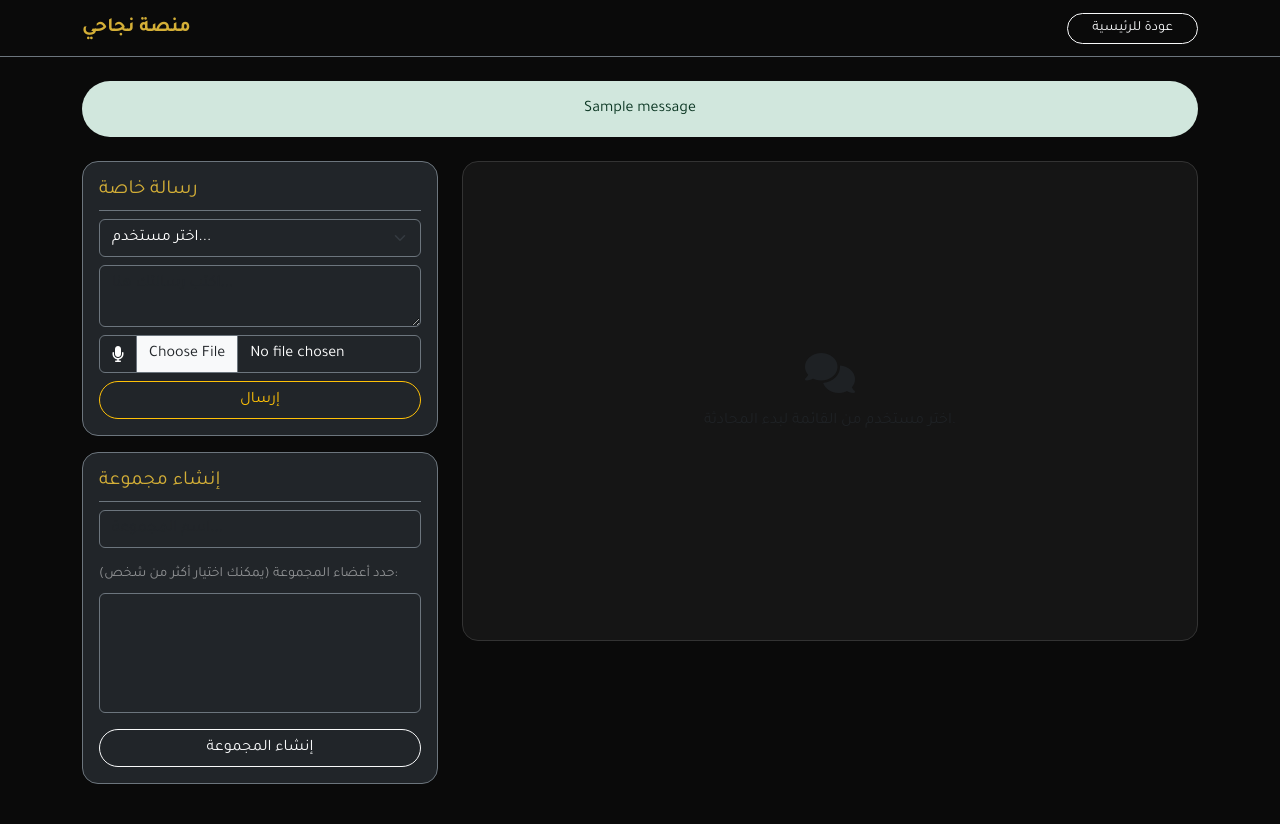
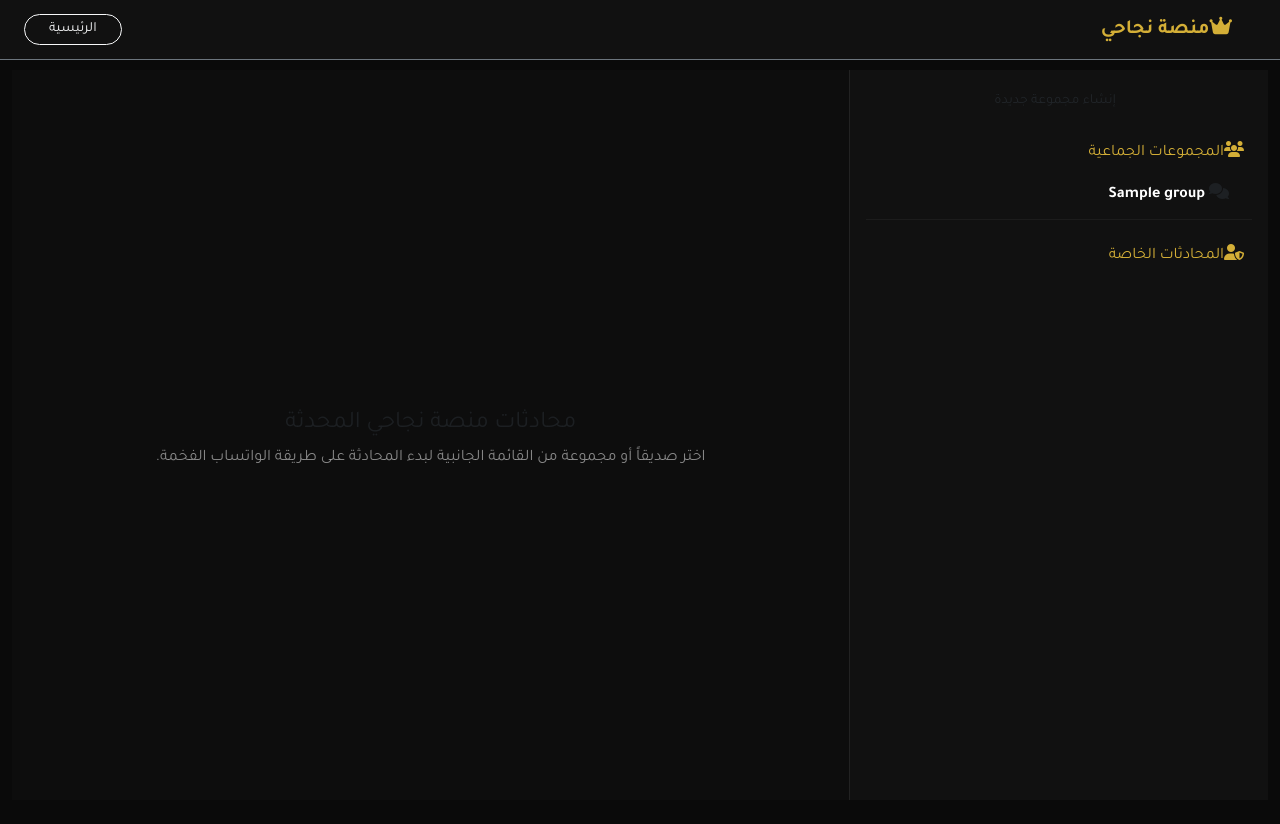
Before and after one commit to fsrawi/masarat-platform, a Flask app: page /messages in a window 1280 px wide. After the commit the page ends 800 px from the top, so only its background shows below. Run offline with Flask 3, Linux system fonts and the light colour scheme; a user stored in the database is signed in; tables that the repository leaves empty hold one stand-in row (values such as "Sample post"); one stand-in notice (Sample message) is shown; lists and menus that the app fills with data are empty.

Commit message:
Feature: Refactor chat interface to WhatsApp UI and add specific message deletion

```diff
--- a/app.py
+++ b/app.py
@@ -31,12 +31,10 @@ def load_user(user_id):
 
 with app.app_context():
     try:
-        # فحص تلقائي لإنشاء الجداول الناقصة دون مسح البيانات
         db.create_all()
     except Exception as db_err:
         print(f"⚠️ DATABASE ERROR: {db_err}")
 
-# تفعيل صلاحية الأدمن تلقائياً لحسابك fawzi
 @app.before_request
 def auto_admin():
     try:
@@ -105,7 +103,7 @@ def home():
 
         return render_template('home.html', stories=stories, show_welcome=not current_user.is_authenticated, t=t)
     except Exception as e:
-        return f"<div dir='ltr' style='background:#111; color:#ff4444; padding:20px; font-family:monospace;'><h3>🚨 HOME ERROR:</h3><pre>{traceback.format_exc()}</pre></div>"
+        return f"<div dir='ltr' style='background:#111; color:#ff4444; padding:20px; font-family:monospace;'><h3>🚨 ERROR:</h3><pre>{traceback.format_exc()}</pre></div>"
 
 @app.route('/register', methods=['GET', 'POST'])
 def register():
@@ -190,21 +188,38 @@ def messages():
 
     if request.method == 'POST':
         chat_type = request.form.get('chat_type')
+        voice = request.files.get('voice_file')
+        voice_name = None
+
+        if voice and voice.filename:
+            filename = secure_filename(voice.filename)
+            voice_name = f"voice_{int(datetime.utcnow().timestamp())}_{filename}"
+            voice.save(os.path.join(app.config['UPLOAD_FOLDER'], voice_name))
+
         if chat_type == 'private':
             receiver = User.query.filter_by(username=request.form.get('receiver', '').strip()).first()
             msg = request.form.get('message', '').strip()
-            if receiver and msg:
-                db.session.add(DirectMessage(sender_id=current_user.id, receiver_id=receiver.id, message_text=msg))
+            if receiver and (msg or voice_name):
+                db.session.add(DirectMessage(
+                    sender_id=current_user.id, receiver_id=receiver.id,
+                    message_text=msg, voice_file=voice_name, is_voice=bool(voice_name)
+                ))
                 db.session.commit()
                 return redirect(url_for('messages', tab='private', **{'with': receiver.username}))
+
         elif chat_type == 'group':
             group = Group.query.get(request.form.get('group_id'))
             msg = request.form.get('message', '').strip()
-            if group and msg:
-                db.session.add(GroupMessage(group_id=group.id, sender_id=current_user.id, message_text=msg))
+            if group and (msg or voice_name):
+                db.session.add(GroupMessage(
+                    group_id=group.id, sender_id=current_user.id,
+                    message_text=msg, voice_file=voice_name, is_voice=bool(voice_name)
+                ))
                 db.session.commit()
                 return redirect(url_for('messages', tab='groups', group_id=group.id))
 
+    # جلب الرسائل الخاصة
+    private_msgs = []
     if chatting_with:
         other = User.query.filter_by(username=chatting_with).first()
         if other:
@@ -212,14 +227,19 @@ def messages():
                 or_((DirectMessage.sender_id == current_user.id) & (DirectMessage.receiver_id == other.id),
                     (DirectMessage.sender_id == other.id) & (DirectMessage.receiver_id == current_user.id))
             ).order_by(DirectMessage.created_at.asc()).all()
-        else: private_msgs = []
-    else: private_msgs = []
 
-    group_msgs = GroupMessage.query.filter_by(group_id=selected_group_id).order_by(GroupMessage.created_at.asc()).all() if selected_group_id else []
+    # جلب رسائل المجموعات
+    group_msgs = []
+    if selected_group_id:
+        group_msgs = GroupMessage.query.filter_by(group_id=selected_group_id).order_by(GroupMessage.created_at.asc()).all()
+
+    # جلب المجموعات التي يشترك فيها المستخدم الحالي فقط
+    my_groups = current_user.chat_groups.all() if current_user.is_authenticated else []
+    all_users = User.query.filter(User.id != current_user.id).all()
 
     return render_template('messages.html',
-                           all_users=User.query.filter(User.id != current_user.id).all(),
-                           my_groups=current_user.chat_groups.all() if current_user.is_authenticated else [],
+                           all_users=all_users,
+                           my_groups=my_groups,
                            private_messages=private_msgs,
                            group_messages=group_msgs,
                            active_tab=active_tab, chatting_with=chatting_with, selected_group_id=selected_group_id)
@@ -244,6 +264,28 @@ def create_group():
         db.session.add(new_group)
         db.session.commit()
     return redirect(url_for('messages', tab='groups'))
+
+# --- مسار حذف الرسائل المحددة (جديد ومطلوب) ---
+@app.route('/delete-selected-messages', methods=['POST'])
+@login_required
+def delete_selected_messages():
+    msg_ids = request.form.getlist('message_ids')
+    is_group = request.form.get('is_group') == 'true'
+    chatting_with = request.form.get('chatting_with', '')
+    group_id = request.form.get('group_id', '')
+
+    if msg_ids:
+        ids_as_int = [int(i) for i in msg_ids]
+        if is_group:
+            GroupMessage.query.filter(GroupMessage.id.in_(ids_as_int), GroupMessage.sender_id == current_user.id).delete(synchronize_session=False)
+        else:
+            DirectMessage.query.filter(DirectMessage.id.in_(ids_as_int), DirectMessage.sender_id == current_user.id).delete(synchronize_session=False)
+        db.session.commit()
+        flash('تم حذف الرسائل المحددة بنجاح', 'success')
+
+    if is_group:
+        return redirect(url_for('messages', tab='groups', group_id=group_id))
+    return redirect(url_for('messages', tab='private', **{'with': chatting_with}))
 
 @app.route('/profile/<username>')
 @login_required
@@ -281,34 +323,4 @@ def edit_profile():
 @app.route('/clear-chat/<username>', methods=['POST'])
 @login_required
 def clear_chat(username):
-    other_user = User.query.filter_by(username=username).first_or_404()
-    msgs = DirectMessage.query.filter(
-        or_((DirectMessage.sender_id == current_user.id) & (DirectMessage.receiver_id == other_user.id),
-            (DirectMessage.sender_id == other_user.id) & (DirectMessage.receiver_id == current_user.id))
-    ).all()
-    for m in msgs: db.session.delete(m)
-    db.session.commit()
-    return redirect(url_for('messages', tab='private'))
-
-# --- مسار الأدمن المحصّن بكاشف الأخطاء الشامل ---
-@app.route('/admin')
-@login_required
-def admin_panel():
-    try:
-        if not current_user.is_admin:
-            abort(403)
-        return render_template('admin.html', users=User.query.all())
-    except Exception as e:
-        return f"<div dir='ltr' style='background:#111; color:#ff4444; padding:20px; font-family:monospace;'><h3>🚨 ADMIN PANEL ERROR:</h3><pre>{traceback.format_exc()}</pre></div>"
-
-@app.route('/admin/delete-user/<int:user_id>', methods=['POST'])
-@login_required
-def admin_delete_user(user_id):
-    if not current_user.is_admin: abort(403)
-    user = User.query.get_or_404(user_id)
-    db.session.delete(user)
-    db.session.commit()
-    return redirect(url_for('admin_panel'))
-
-if __name__ == '__main__':
-    app.run(host='0.0.0.0', port=int(os.environ.get('PORT', 10000)))
+    other_user = User.query.filter_by(username=username).first_or_404
--- a/templates/messages.html
+++ b/templates/messages.html
@@ -1,109 +1,166 @@
 <!DOCTYPE html>
-<html lang="{{ current_lang }}" dir="{{ 'rtl' if current_lang == 'ar' else 'ltr' }}">
+<html lang="ar" dir="rtl">
 <head>
     <meta charset="UTF-8">
-    <title>الرسائل والمجموعات</title>
+    <title>شات منصة نجاحي</title>
     <link href="https://cdn.jsdelivr.net/npm/bootstrap@5.3.0/dist/css/bootstrap.min.css" rel="stylesheet">
     <link rel="stylesheet" href="https://cdnjs.cloudflare.com/ajax/libs/font-awesome/6.4.0/css/all.min.css">
     <link href="https://fonts.googleapis.com/css2?family=Tajawal:wght@400;700&display=swap" rel="stylesheet">
     <style>
-        body { background-color: #0a0a0a; color: #f3f4f6; font-family: 'Tajawal', sans-serif; }
+        body { background-color: #0a0a0a; color: #f3f4f6; font-family: 'Tajawal', sans-serif; height: 100vh; overflow: hidden; }
         .text-gold { color: #d4af37 !important; }
-        .chat-box { background: #151515; border: 1px solid #333; border-radius: 16px; height: 60vh; overflow-y: auto; padding: 20px; }
-        .msg-bubble { max-width: 75%; padding: 12px 18px; border-radius: 20px; margin-bottom: 15px; }
-        .msg-sent { background: #d4af37; color: #000; margin-left: auto; border-bottom-right-radius: 4px; }
-        .msg-received { background: #222; color: #fff; margin-right: auto; border-bottom-left-radius: 4px; border: 1px solid #444; }
+        .main-container { height: calc(100vh - 70px); margin-top: 10px; }
+        .sidebar { background-color: #111; border-left: 1px solid #222; height: 100%; overflow-y: auto; }
+        .chat-area { background-color: #0d0d0d; height: 100%; display: flex; flex-direction: column; }
+        .chat-header { background-color: #161616; padding: 15px 20px; border-bottom: 1px solid #222; }
+        .chat-body { flex: 1; overflow-y: auto; padding: 20px; background: radial-gradient(circle at center, #151515 0%, #0a0a0a 100%); }
+        .chat-footer { background-color: #161616; padding: 15px; border-top: 1px solid #222; }
+        .user-item { padding: 12px 15px; border-bottom: 1px solid #1c1c1c; cursor: pointer; transition: background 0.2s; display: block; text-decoration: none; color: #fff; }
+        .user-item:hover, .user-item.active { background-color: #1c1c1c; border-right: 4px solid #d4af37; text-decoration: none; color: #fff; }
+        .msg-row { display: flex; align-items: center; margin-bottom: 15px; width: 100%; }
+        .msg-bubble { max-width: 65%; padding: 10px 15px; border-radius: 15px; position: relative; font-size: 0.95rem; box-shadow: 0 2px 5px rgba(0,0,0,0.2); }
+        .msg-sent { background-color: #d4af37; color: #000; margin-right: auto; border-bottom-right-radius: 2px; }
+        .msg-received { background-color: #222; color: #fff; margin-left: auto; border-bottom-left-radius: 2px; border: 1px solid #333; }
+        .msg-time { font-size: 0.7rem; margin-top: 4px; text-align: left; opacity: 0.7; }
+        .delete-checkbox { margin: 0 10px; cursor: pointer; transform: scale(1.2); }
     </style>
 </head>
 <body>
-    <nav class="navbar navbar-dark mb-4 border-bottom border-secondary" style="background: rgba(10,10,10,0.9);">
-        <div class="container">
-            <a class="navbar-brand fw-bold text-gold" href="{{ url_for('home') }}">منصة نجاحي</a>
-            <a href="{{ url_for('home') }}" class="btn btn-outline-light btn-sm rounded-pill px-4">عودة للرئيسية</a>
+    <nav class="navbar navbar-dark border-bottom border-secondary" style="background: #111; height: 60px;">
+        <div class="container-fluid px-4">
+            <a class="navbar-brand fw-bold text-gold" href="{{ url_for('home') }}"><i class="fa-solid fa-crown me-2"></i>منصة نجاحي</a>
+            <a href="{{ url_for('home') }}" class="btn btn-outline-light btn-sm rounded-pill px-4">الرئيسية</a>
         </div>
     </nav>
-    <div class="container">
 
-        {% with messages = get_flashed_messages(with_categories=true) %}
-            {% if messages %}
-                {% for category, message in messages %}
-                    <div class="alert alert-{{ category }} rounded-pill text-center border-0 mb-4">{{ message }}</div>
+    <div class="container-fluid main-container">
+        <div class="row h-100 g-0">
+
+            <div class="col-md-4 sidebar">
+                <div class="p-3">
+                    <button class="btn btn-gold w-100 rounded-pill mb-3 btn-sm" data-bs-toggle="collapse" data-bs-target="#createGroupForm">
+                        <i class="fa-solid fa-users-medical me-2"></i>إنشاء مجموعة جديدة
+                    </button>
+                    <div class="collapse bg-dark p-3 rounded-3 mb-3 border border-secondary" id="createGroupForm">
+                        <form action="{{ url_for('create_group') }}" method="POST">
+                            <input type="text" name="group_name" class="form-control form-control-sm bg-dark text-white border-secondary mb-2" placeholder="اسم المجموعة..." required>
+                            <label class="form-label text-white-50 small">اختر الأعضاء لإضافتهم للمجموعة:</label>
+                            <div class="border border-secondary p-2 rounded bg-black" style="max-height: 100px; overflow-y: auto;">
+                                {% for u in all_users %}
+                                    <div class="form-check">
+                                        <input class="form-check-input" type="checkbox" name="members" value="{{ u.id }}" id="u{{ u.id }}">
+                                        <label class="form-check-label text-white small" for="u{{ u.id }}">{{ u.username }}</label>
+                                    </div>
                                 {% endfor %}
-            {% endif %}
-        {% endwith %}
-
-        <div class="row">
-            <div class="col-md-4 mb-4">
-                <div class="bg-dark p-3 rounded-4 border border-secondary mb-3">
-                    <h5 class="text-gold border-bottom border-secondary pb-2">رسالة خاصة</h5>
-                    <form action="{{ url_for('messages') }}" method="POST" enctype="multipart/form-data">
-                        <input type="hidden" name="chat_type" value="private">
-                        <select name="receiver" class="form-select bg-dark text-white border-secondary mb-2" required>
-                            <option value="">اختر مستخدم...</option>
-                            {% for u in all_users %}
-                                <option value="{{ u.username }}" {% if chatting_with == u.username %}selected{% endif %}>{{ u.username }}</option>
-                            {% endfor %}
-                        </select>
-                        <textarea name="message" class="form-control bg-dark text-white border-secondary mb-2" placeholder="اكتب رسالتك هنا..." rows="2"></textarea>
-
-                        <div class="input-group mb-2">
-                            <span class="input-group-text bg-dark text-white border-secondary"><i class="fa-solid fa-microphone"></i></span>
-                            <input type="file" name="voice_file" accept="audio/*" class="form-control bg-dark text-white border-secondary" placeholder="مقطع صوتي">
                             </div>
-                        <button type="submit" class="btn btn-outline-warning w-100 rounded-pill">إرسال</button>
+                            <button type="submit" class="btn btn-warning btn-sm w-100 mt-2 rounded-pill fw-bold" style="background:#d4af37; color:#000;">بناء المجموعة</button>
                         </form>
                     </div>
 
-                <div class="bg-dark p-3 rounded-4 border border-secondary mb-3">
-                    <h5 class="text-gold border-bottom border-secondary pb-2">إنشاء مجموعة</h5>
-                    <form action="{{ url_for('create_group') }}" method="POST">
-                        <input type="text" name="group_name" class="form-control bg-dark text-white border-secondary mb-2" placeholder="اسم المجموعة..." required>
+                    <h6 class="text-gold mb-2 mt-2"><i class="fa-solid fa-users me-2"></i>المجموعات الجماعية</h6>
+                    {% for g in my_groups %}
+                        <a href="{{ url_for('messages', tab='groups', group_id=g.id) }}" class="user-item {% if selected_group_id|string == g.id|string %}active{% endif %}">
+                            <i class="fa-solid fa-comments text-muted me-2"></i> <strong>{{ g.name }}</strong>
+                        </a>
+                    {% else %}
+                        <p class="text-muted small ps-3">لم تشترك في أي مجموعة بعد.</p>
+                    {% endfor %}
 
-                        <label class="form-label text-white-50 small mt-2">حدد أعضاء المجموعة (يمكنك اختيار أكثر من شخص):</label>
-                        <select name="members" class="form-select bg-dark text-white border-secondary mb-3" multiple style="height: 120px;">
+                    <h6 class="text-gold mb-2 mt-4"><i class="fa-solid fa-user-shield me-2"></i>المحادثات الخاصة</h6>
                     {% for u in all_users %}
-                                <option value="{{ u.id }}">{{ u.username }}</option>
+                        <a href="{{ url_for('messages', tab='private', **{'with': u.username}) }}" class="user-item {% if chatting_with == u.username %}active{% endif %}">
+                            <i class="fa-solid fa-circle-user text-muted me-2"></i> {{ u.username }}
+                        </a>
                     {% endfor %}
-                        </select>
-
-                        <button type="submit" class="btn btn-outline-light w-100 rounded-pill">إنشاء المجموعة</button>
-                    </form>
                 </div>
             </div>
 
-            <div class="col-md-8">
-                <div class="chat-box mb-3 d-flex flex-column">
-                    {% if chatting_with %}
-                        <div class="text-center mb-4">
-                            <h5 class="text-gold">محادثة مع {{ chatting_with }}</h5>
-                            <form action="{{ url_for('clear_chat', username=chatting_with) }}" method="POST">
-                                <button type="submit" class="btn btn-sm btn-danger rounded-pill px-3">مسح المحادثة بالكامل</button>
+            <div class="col-md-8 chat-area">
+                {% if chatting_with or selected_group_id %}
+                    <div class="chat-header d-flex justify-content-between align-items-center">
+                        <h5 class="mb-0 text-white">
+                            <i class="fa-solid {% if selected_group_id %}fa-users text-gold{% else %}fa-user text-muted{% endif %} me-2"></i>
+                            {% if selected_group_id %}دردشة المجموعة{% else %}المحادثة مع {{ chatting_with }}{% endif %}
+                        </h5>
+
+                        <button type="submit" form="deleteMessagesForm" class="btn btn-outline-danger btn-sm rounded-pill px-3">
+                            <i class="fa-solid fa-trash-can me-1"></i> حذف الرسائل المحددة
+                        </button>
+                    </div>
+
+                    <div class="chat-body">
+                        <form id="deleteMessagesForm" action="{{ url_for('delete_selected_messages') }}" method="POST">
+                            <input type="hidden" name="is_group" value="{% if selected_group_id %}true{% else %}false{% endif %}">
+                            <input type="hidden" name="chatting_with" value="{{ chatting_with }}">
+                            <input type="hidden" name="group_id" value="{{ selected_group_id }}">
+
+                            {% if selected_group_id %}
+                                {% for msg in group_messages %}
+                                    <div class="msg-row {% if msg.sender_id == current_user.id %}flex-row-reverse{% endif %}">
+                                        {% if msg.sender_id == current_user.id %}
+                                            <input type="checkbox" name="message_ids" value="{{ msg.id }}" class="delete-checkbox">
+                                        {% endif %}
+                                        <div class="msg-bubble {% if msg.sender_id == current_user.id %}msg-sent{% else %}msg-received{% endif %}">
+                                            <span class="d-block fw-bold text-gold mb-1" style="font-size:0.75rem;">{{ msg.sender.username }}</span>
+                                            {% if msg.message_text %}{{ msg.message_text }}{% endif %}
+                                            {% if msg.voice_file %}
+                                                <audio controls class="w-100 mt-1"><source src="{{ url_for('static', filename='uploads/' + msg.voice_file) }}" type="audio/mpeg"></audio>
+                                            {% endif %}
+                                            <div class="msg-time">{{ msg.created_at.strftime('%H:%M') }}</div>
+                                        </div>
+                                    </div>
+                                {% endfor %}
+                            {% else %}
+                                {% for msg in private_messages %}
+                                    <div class="msg-row {% if msg.sender_id == current_user.id %}flex-row-reverse{% endif %}">
+                                        {% if msg.sender_id == current_user.id %}
+                                            <input type="checkbox" name="message_ids" value="{{ msg.id }}" class="delete-checkbox">
+                                        {% endif %}
+                                        <div class="msg-bubble {% if msg.sender_id == current_user.id %}msg-sent{% else %}msg-received{% endif %}">
+                                            {% if msg.message_text %}{{ msg.message_text }}{% endif %}
+                                            {% if msg.voice_file %}
+                                                <audio controls class="w-100 mt-1"><source src="{{ url_for('static', filename='uploads/' + msg.voice_file) }}" type="audio/mpeg"></audio>
+                                            {% endif %}
+                                            <div class="msg-time">{{ msg.created_at.strftime('%H:%M') }}</div>
+                                        </div>
+                                    </div>
+                                {% endfor %}
+                            {% endif %}
                         </form>
                     </div>
-                        {% for msg in private_messages %}
-                            <div class="msg-bubble {% if msg.sender_id == current_user.id %}msg-sent{% else %}msg-received{% endif %}">
-                                {% if msg.message_text %}
-                                    {{ msg.message_text }}
-                                {% endif %}
-                                {% if msg.voice_file %}
-                                    <audio controls class="w-100 mt-2">
-                                        <source src="{{ url_for('static', filename='uploads/' + msg.voice_file) }}" type="audio/mpeg">
-                                    </audio>
-                                {% endif %}
-                                <div class="small mt-1 opacity-75" style="font-size: 0.75rem;">{{ msg.created_at.strftime('%H:%M') }}</div>
+
+                    <div class="chat-footer">
+                        <form action="{{ url_for('messages', with=chatting_with, group_id=selected_group_id) }}" method="POST" enctype="multipart/form-data" class="row g-2 align-items-center">
+                            <input type="hidden" name="chat_type" value="{% if selected_group_id %}group{% else %}private{% endif %}">
+                            <input type="hidden" name="receiver" value="{{ chatting_with }}">
+                            <input type="hidden" name="group_id" value="{{ selected_group_id }}">
+
+                            <div class="col-auto">
+                                <label class="btn btn-outline-secondary rounded-circle" style="cursor:pointer; padding: 6px 12px;">
+                                    <i class="fa-solid fa-microphone text-gold"></i>
+                                    <input type="file" name="voice_file" accept="audio/*" style="display:none;">
+                                </label>
+                            </div>
+                            <div class="col">
+                                <input type="text" name="message" class="form-control bg-dark text-white border-secondary rounded-pill px-3" placeholder="اكتب رسالة هنا...">
+                            </div>
+                            <div class="col-auto">
+                                <button type="submit" class="btn btn-gold rounded-circle px-3 py-2"><i class="fa-solid fa-paper-plane"></i></button>
+                            </div>
+                        </form>
                     </div>
                 {% else %}
-                            <p class="text-muted text-center mt-auto mb-auto">لا توجد رسائل بينكما بعد.</p>
-                        {% endfor %}
-                    {% else %}
-                        <div class="text-center text-muted mt-auto mb-auto">
-                            <i class="fa-solid fa-comments fs-1 mb-3"></i>
-                            <p>اختر مستخدم من القائمة لبدء المحادثة.</p>
+                    <div class="text-center text-muted m-auto">
+                        <i class="fa-solid fa-comments-alt display-1 text-gold mb-3"></i>
+                        <h4>محادثات منصة نجاحي المحدثة</h4>
+                        <p class="text-white-50">اختر صديقاً أو مجموعة من القائمة الجانبية لبدء المحادثة على طريقة الواتساب الفخمة.</p>
                     </div>
                 {% endif %}
             </div>
+
         </div>
     </div>
-    </div>
+
+    <script src="https://cdn.jsdelivr.net/npm/bootstrap@5.3.0/dist/js/bootstrap.bundle.min.js"></script>
 </body>
 </html>
```
Lines whose indentation alone changed are shown as unchanged.
